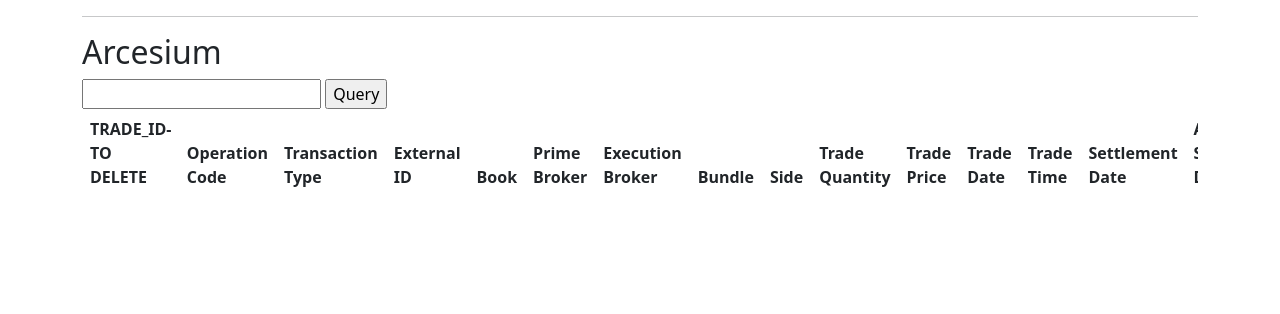
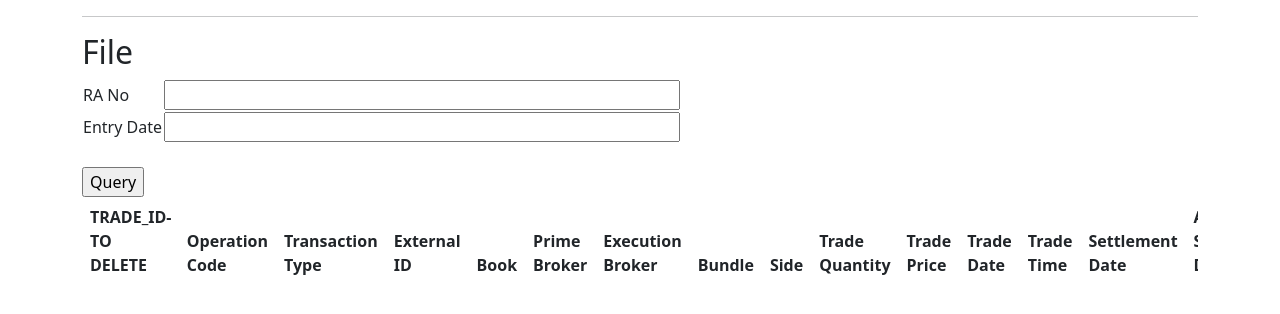
Before and after one commit to dlancioni/Catalog, a Flask app: template web/templates/file.html in a window 1280 px wide. Shown: the part 56-370 px from the top of the page. Run offline with Flask 3, Linux system fonts and the light colour scheme; the template is opened without the code that fills it, so the values that code supplies are empty.

Commit message:
Fix errors

```diff
--- a/web/templates/arcesium.html
+++ b/web/templates/arcesium.html
@@ -2,7 +2,7 @@
 
 {% block content %}
 
-<h2>Arcesium</h2>
+<h2>Trades</h2>
 
 <form id="form1" name="form1">
   <input type="text" id="id" value="{{ id }}"> <input type="button" value="Query" onClick="query()">
--- a/web/templates/file.html
+++ b/web/templates/file.html
@@ -2,10 +2,22 @@
 
 {% block content %}
 
-<h2>Arcesium</h2>
+<h2>File</h2>
 
 <form id="form1" name="form1">
-  <input type="text" id="id" value="{{ id }}"> <input type="button" value="Query" onClick="query()">
+
+  <table>
+      <tr>
+          <td>RA No</td><td><input type="text" id="id" value="{{ id }}" size="50"></td>
+      </tr>
+      <tr>
+        <td>Entry Date</td><td><input type="text" id="dt" value="{{ dt }}" size="50"></td>
+    </tr>
+  </table>
+  <br>
+  <input type="button" value="Query" onClick="query()">
+
+
 </form>
 
 <div style="overflow-x:auto;">
@@ -130,12 +142,18 @@
   function query() {
       form = document.getElementById("form1")
       id = document.getElementById("id").value
+      dt = document.getElementById("dt").value
       if (id.trim() == "") {
           alert("Payment Id is mandatory");
           return;
       }
+      if (dt.trim() == "")
+      {
+          alert('Date(s) are mandatory');
+          return;
+      }
       form1.method = "post"
-      form.action = "/file_list/" + id
+      form.action = "/file_list/" + id + "/" + dt
       form.submit()
   }
 
--- a/web/templates/home.html
+++ b/web/templates/home.html
@@ -14,14 +14,14 @@
               Data
             </a>
             <ul class="dropdown-menu">
-              <li><a class="dropdown-item" href="/cash_overview_list/0">Cash Overview</a></li>
+              <li><a class="dropdown-item" href="/cash_overview_list/00000">Cash Overview</a></li>
               <li><hr class="dropdown-divider"></li>
-              <li><a class="dropdown-item" href="/arcesium_list/0">Trades</a></li>
-              <li><a class="dropdown-item" href="/payment_list/0">Payments</a></li>
-              <li><a class="dropdown-item" href="/transaction_list/0">Dealer Transaction</a></li>
+              <li><a class="dropdown-item" href="/arcesium_list/00000">Trades</a></li>
+              <li><a class="dropdown-item" href="/payment_list/00000">Payments</a></li>
+              <li><a class="dropdown-item" href="/transaction_list/00000">Dealer Transaction</a></li>
               <li><hr class="dropdown-divider"></li>
               <li><a class="dropdown-item" href="/report_list/0">Report</a></li>
-              <li><a class="dropdown-item" href="/file_list/0">File</a></li>
+              <li><a class="dropdown-item" href="/file_list/00000/'1900-01-01'">File</a></li>
             </ul>
           </li>
         </ul>
```
Also changed, not shown: src/controller/Arcesium.py (+13 -14 lines), web/routes/file.py (+10 -4 lines).
